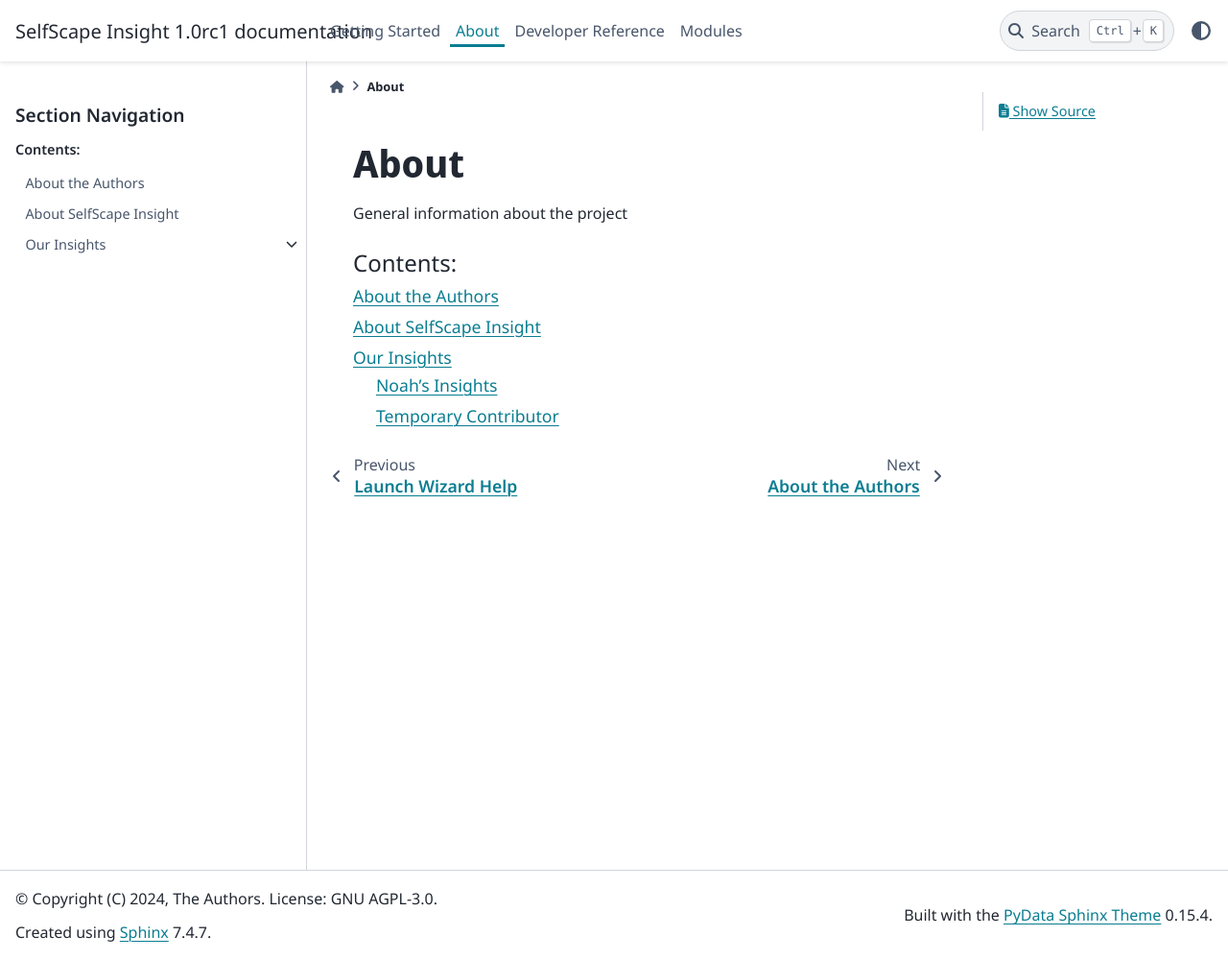
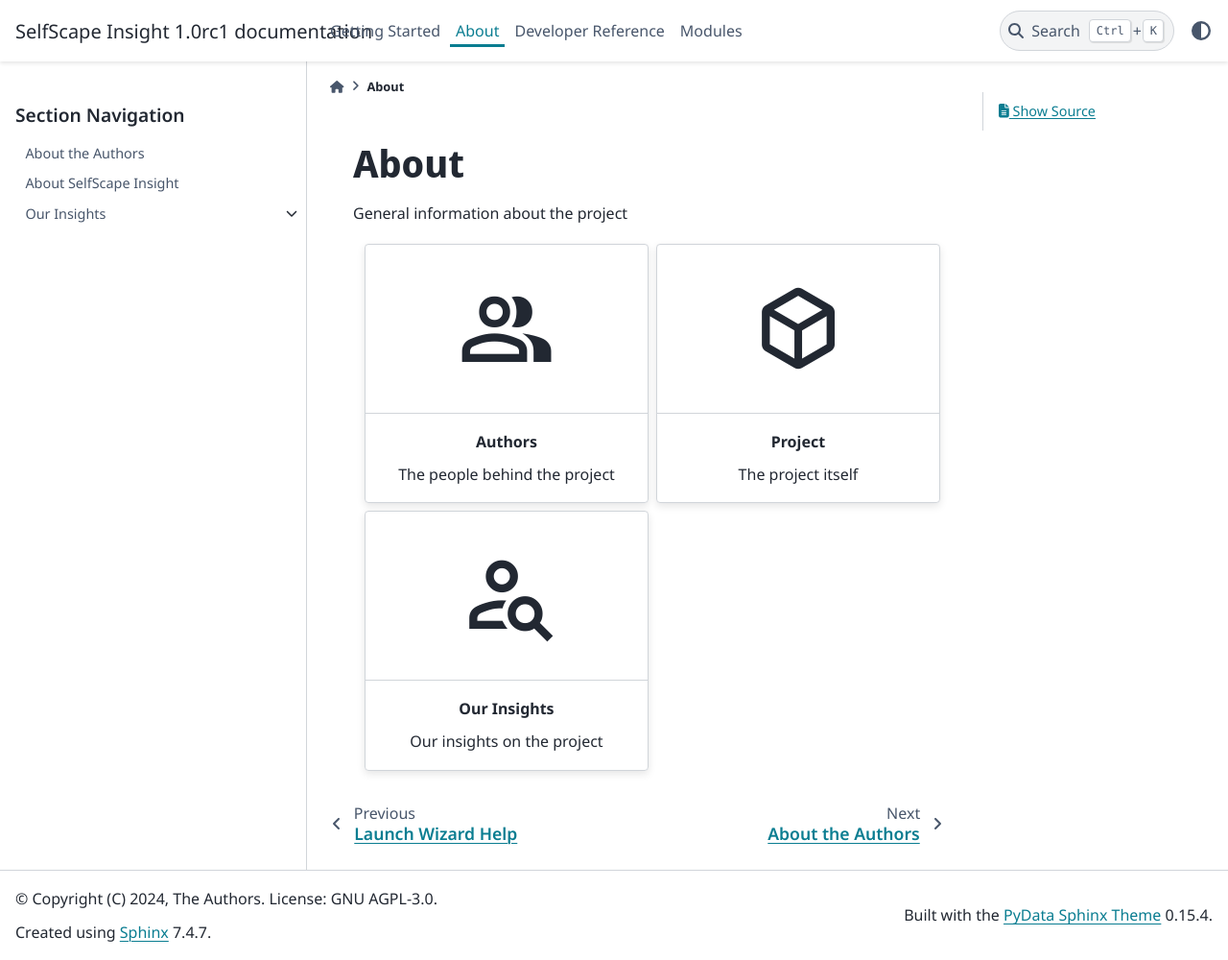
Before and after one commit to mindsresearch/between_bytes, a Sphinx documentation site: the page built from docs/about/about.rst, in a window 1280 px wide and 1000 px high. Shown: the whole window at 96% size. Built offline with Sphinx 7.4.7 and the PyData theme 0.15.4, drawn with Linux system fonts in a browser that asks for light colours.

Commit message:
Various docs improvments

```diff
--- a/docs/_static/material.css
+++ b/docs/_static/material.css
@@ -43,3 +43,16 @@
     "opsz" 48;
   font-size: 6em;
 }
+
+.header-symbol-small {
+  font-family: "Material Symbols Outlined", sans-serif;
+  font-optical-sizing: auto;
+  font-weight: 400;
+  font-style: normal;
+  font-variation-settings:
+    "FILL" 0,
+    "wght" 600,
+    "GRAD" 200,
+    "opsz" 36;
+  font-size: 4em;
+}
--- a/docs/about/about.rst
+++ b/docs/about/about.rst
@@ -3,9 +3,42 @@
 
 General information about the project
 
+.. grid:: 2
+   :gutter: 2
+
+   .. grid-item-card:: Authors
+      :link: authors.html
+      :text-align: center
+      :class-header: header-symbol
+
+      group
+      ^^^^^
+
+      The people behind the project
+
+   .. grid-item-card:: Project
+      :link: project.html
+      :text-align: center
+      :class-header: header-symbol
+
+      deployed_code
+      ^^^^^^^^^^^^^
+
+      The project itself
+
+   .. grid-item-card:: Our Insights
+      :link: our_insights/our_insights.html
+      :text-align: center
+      :class-header: header-symbol
+
+      person_search
+      ^^^^^^^^^^^^^
+
+      Our insights on the project
+
 .. toctree::
    :maxdepth: 2
-   :caption: Contents:
+   :hidden:
 
    authors
    project
--- a/docs/docify.py
+++ b/docs/docify.py
@@ -74,7 +74,7 @@
 
 def build_nav_card(rc, name, symbol, desc, ref):
     rc.directive('grid-item-card', arg=name,
-                 fields=[('class-header', 'header-symbol'), ('link', ref), ('text-align', 'center')],
+                 fields=[('class-header', 'header-symbol-small'), ('link', ref), ('text-align', 'center')],
                  indent=3)
     rc.newline()
     rc.h5(symbol, indent=6)
--- a/docs/getting_started/getting_started.rst
+++ b/docs/getting_started/getting_started.rst
@@ -40,7 +40,7 @@
       :text-align: center
       :link: wizard.html
 
-      settings_applications
+      dynamic_form
       ^^^
 
       Start the program with a guided wizard.
--- a/docs/getting_started/wizard.rst
+++ b/docs/getting_started/wizard.rst
@@ -3,4 +3,4 @@
 
 Here is some help on how to use the Launch Wizard.
 
-.. automodule:: selfscape_insight.main_wiz
+.. automodule:: selfscape_insight.exec_wiz
```
Also changed, not shown: docs/about/our_insights/devs/duggann4.rst (+6 -6 lines), docs/api/features.rst (+37 -8 lines).
